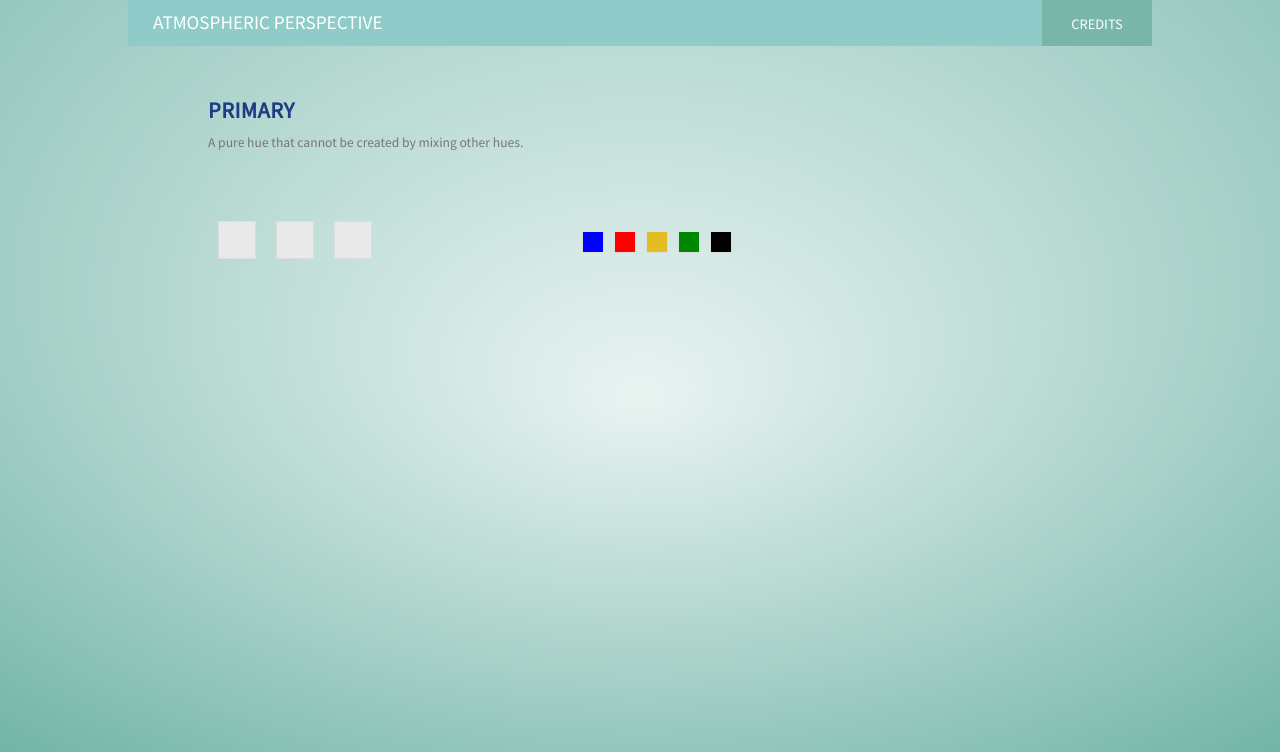
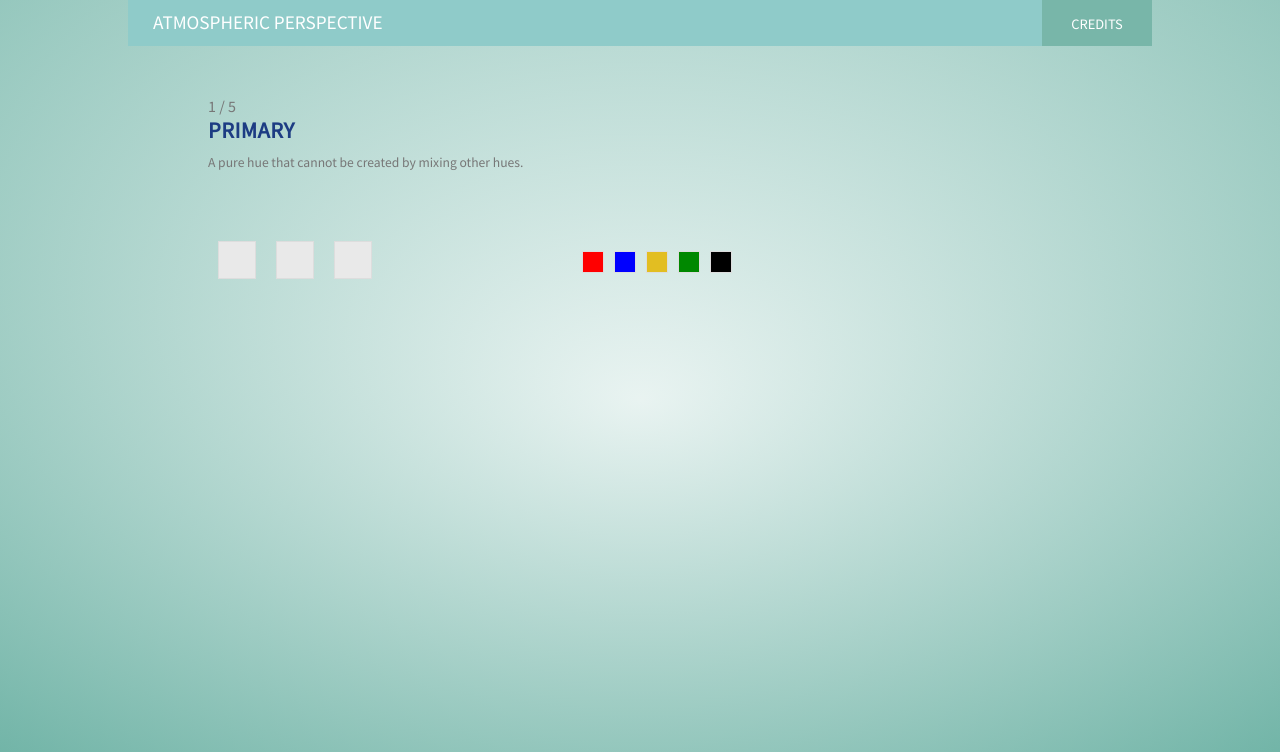
Before and after one commit to zhonghou/CIELtesting, a plain HTML site: page ColourScheme.html in a window 1280 px wide. Shown: the top 752 px of the page. Drawn offline with Linux system fonts and the light colour scheme; a web font is replaced by a local one.

Commit message:
18/02/2016 - Title, content, boxes, color, draggable load from json
need fix
- draggable class load from json not working

```diff
--- a/ColourScheme.html
+++ b/ColourScheme.html
@@ -90,28 +90,23 @@
 			<div class="Site-content">
                 <div id="container">
                     <div class="colourSchemeIntro sourceSansPro">
+                        <span class="colourSchemeCounter"></span>
                         <span class="colourSchemeIntroHeader"></span>
                         <span class="colourSchemeIntroText"></span>
                     </div>
 
                 	<div id="droppableWrap">
-                    	<div class="droppable ui-widget-header">
-                        <!--<p>Drop here</p>-->
-                        </div>
-                        <div class="droppable ui-widget-header">
-                        <!--<p>Drop here</p>-->
-                        </div>
-                        <div class="droppable ui-widget-header">
-                        <!--<p>Drop here</p>-->
-                        </div>
+                    	<div class="droppable ui-widget-header"></div>
+                        <div class="droppable ui-widget-header"></div>
+                        <div class="droppable ui-widget-header"></div>
                     </div>
 
             		<div id="swatchesWrap">
-                		<div id="blue" class="draggable ui-widget-content"></div>
+                		<!--<div id="blue" class="draggable ui-widget-content"></div>
                 		<div id="red" class="draggable ui-widget-content"></div>
                 		<div id="yellow" class="draggable ui-widget-content"></div>
                 		<div id="green" class="draggable ui-widget-content"></div>
-                		<div id="black" class="draggable ui-widget-content"></div>
+                		<div id="black" class="draggable ui-widget-content"></div>-->
             		</div>
 
                     <!--<div class="colourSchemeButtonWrap">
--- a/js/script.js
+++ b/js/script.js
@@ -1,7 +1,19 @@
 $(function () {
-    $.getJSON("json/colourscheme.json", function (data) {
-        $(".colourSchemeIntroHeader").append(data.colourSchemeIntroHeader);
-        $(".colourSchemeIntroText").append(data.colourSchemeIntroText);
+    var dataList;
+    $.getJSON("json/colourscheme.json", function (dataList) {
+        //for now only load question 1
+        $(".colourSchemeCounter").append(dataList.questions[0].question + " / " + dataList.questions.length);
+        $(".colourSchemeIntroHeader").append(dataList.questions[0].colourSchemeIntroHeader);
+        $(".colourSchemeIntroText").append(dataList.questions[0].colourSchemeIntroText);
+
+        for (var i = 0; i < dataList.questions[0].swatches.length; i++) {
+            $("#swatchesWrap").append("<div id=\"" + i + "\"></div>");
+            $("#" + i).addClass('draggable');
+            $("#" + i).addClass('ui-widget-content');
+            $("#" + i).addClass('ui-draggable');
+            $("#" + i).addClass('ui-draggable-handle');
+            $("#" + i).css("background-color", dataList.questions[0].swatches[i]);
+        }
     });
 
     $(".draggable").draggable({
--- a/json/colourScheme.json
+++ b/json/colourScheme.json
@@ -1,4 +1,90 @@
 {
-	"colourSchemeIntroHeader":"Primary",
-	"colourSchemeIntroText":"A pure hue that cannot be created by mixing other hues."
+	"questions":[
+		{
+			"question":"1",
+			"colourSchemeIntroHeader":"Primary",
+			"colourSchemeIntroText":"A pure hue that cannot be created by mixing other hues.",
+			"swatches":[
+				"#FF0000",
+				"#0000FF",
+				"#E2BE22",
+				"#008800",
+				"#000000"
+			],
+			"answer":[
+				"#000000",
+				"#000000",
+				"#000000"
+			]
+		},
+		{
+			"question":"2",
+			"colourSchemeIntroHeader":"header2",
+			"colourSchemeIntroText":"text2",
+			"swatches":[
+				"#FF0000",
+				"#0000FF",
+				"#E2BE22",
+				"#008800",
+				"#000000"
+			],
+			"answer":[
+				"#000000",
+				"#000000",
+				"#000000"
+			]
+		},
+		{
+			"question":"3",
+			"colourSchemeIntroHeader":"header3",
+			"colourSchemeIntroText":"text3",
+			"swatches":[
+				"#FF0000",
+				"#0000FF",
+				"#E2BE22",
+				"#008800",
+				"#000000"
+			],
+			"answer":[
+				"#000000",
+				"#000000",
+				"#000000"
+			]
+		},
+		{
+			"question":"4",
+			"colourSchemeIntroHeader":"header4",
+			"colourSchemeIntroText":"text4",
+			"swatches":[
+				"#FF0000",
+				"#0000FF",
+				"#E2BE22",
+				"#008800",
+				"#000000"
+			],
+			"answer":[
+				"#000000",
+				"#000000",
+				"#000000"
+			]
+		},
+		{
+			"question":"5",
+			"colourSchemeIntroHeader":"header5",
+			"colourSchemeIntroText":"text5",
+			"swatches":[
+				"#FF0000",
+				"#0000FF",
+				"#E2BE22",
+				"#008800",
+				"#000000"
+			],
+			"answer":[
+				"#000000",
+				"#000000",
+				"#000000"
+			]
+		}
+	]
+
 }
```
